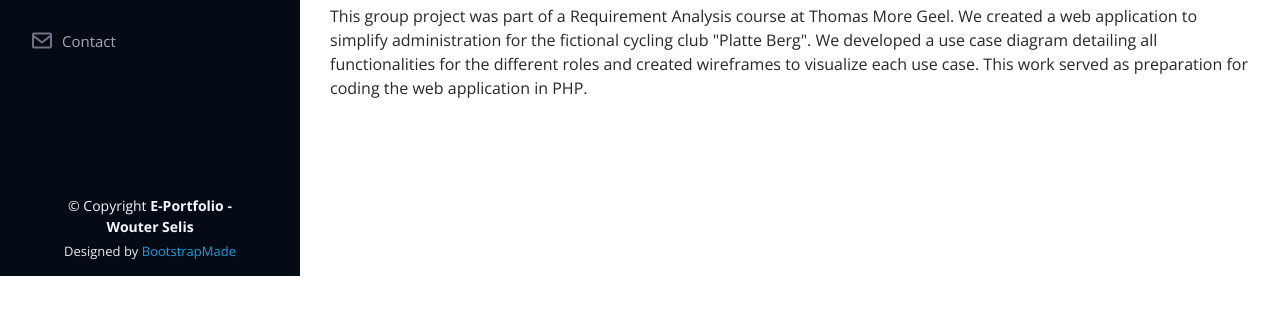
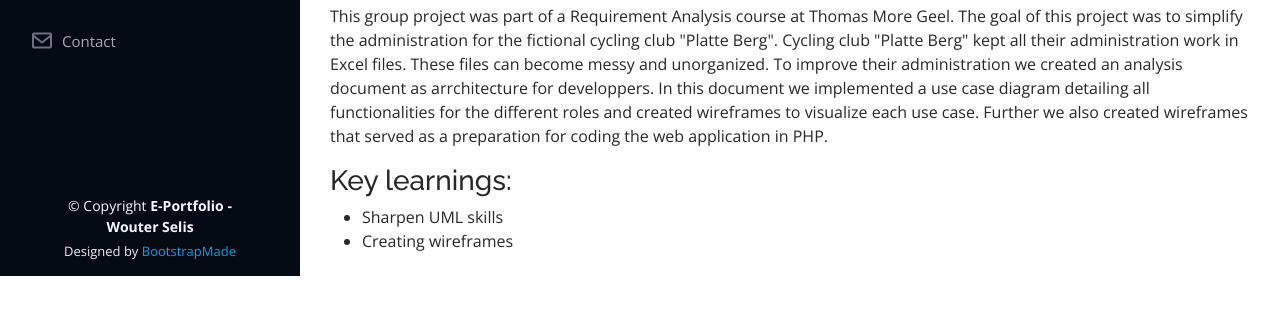
Before and after one commit to Wouter-Sls/E-PortfolioV2, a website: page EPortfolio/portfolio-details/fietsclub-details.html in a window 1280 px wide. Shown: the part 524-838 px from the top of the page. Before the commit the page ends 800 px from the top, so only its background shows below. Drawn offline with nearby package versions, Linux system fonts and the light colour scheme.

Commit message:
added key learnings

```diff
--- a/EPortfolio/portfolio-details/fietsclub-details.html
+++ b/EPortfolio/portfolio-details/fietsclub-details.html
@@ -127,10 +127,18 @@
                     <h2>Cycling club "Platte Berg"</h2>
                     <p>
                         This group project was part of a Requirement Analysis course at Thomas More Geel.
-                        We created a web application to simplify administration for the fictional cycling club "Platte Berg".
-                        We developed a use case diagram detailing all functionalities for the different roles and created wireframes to visualize each use case.
-                        This work served as preparation for coding the web application in PHP.
+                        The goal of this project was to simplify the administration for the fictional cycling club "Platte Berg".
+                        Cycling club "Platte Berg" kept all their administration work in Excel files.
+                        These files can become messy and unorganized.
+                        To improve their administration we created an analysis document as arrchitecture for developpers.
+                        In this document we implemented a use case diagram detailing all functionalities for the different roles and created wireframes to visualize each use case.
+                        Further we also created wireframes that served as a preparation for coding the web application in PHP.
                     </p>
+                    <h3>Key learnings:</h3>
+                    <ul>
+                        <li>Sharpen UML skills</li>
+                        <li>Creating wireframes</li>
+                    </ul>
                 </div>
 
             </div>
```
Also changed, not shown: EPortfolio/portfolio-details/airbnb-details.html (+3 -3 lines), EPortfolio/portfolio-details/hackaton-details.html (+5 -0 lines), EPortfolio/portfolio-details/parking-detection-details.html (+1 -0 lines), EPortfolio/portfolio-details/pastries-details.html (+7 -1 lines), EPortfolio/portfolio-details/sneakers-details.html (+6 -1 lines), EPortfolio/portfolio-details/warehouse-details.html (+8 -0 lines).
